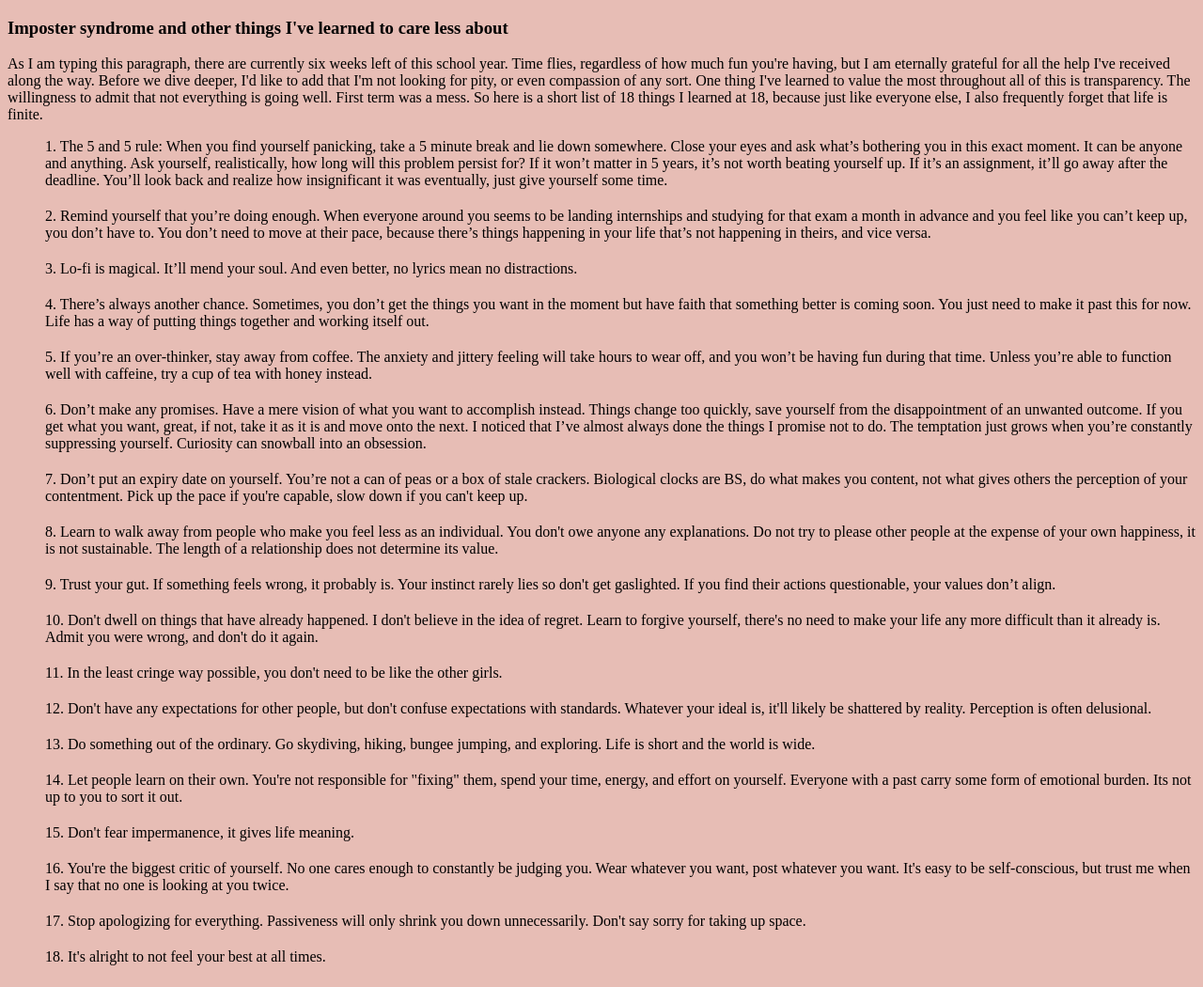
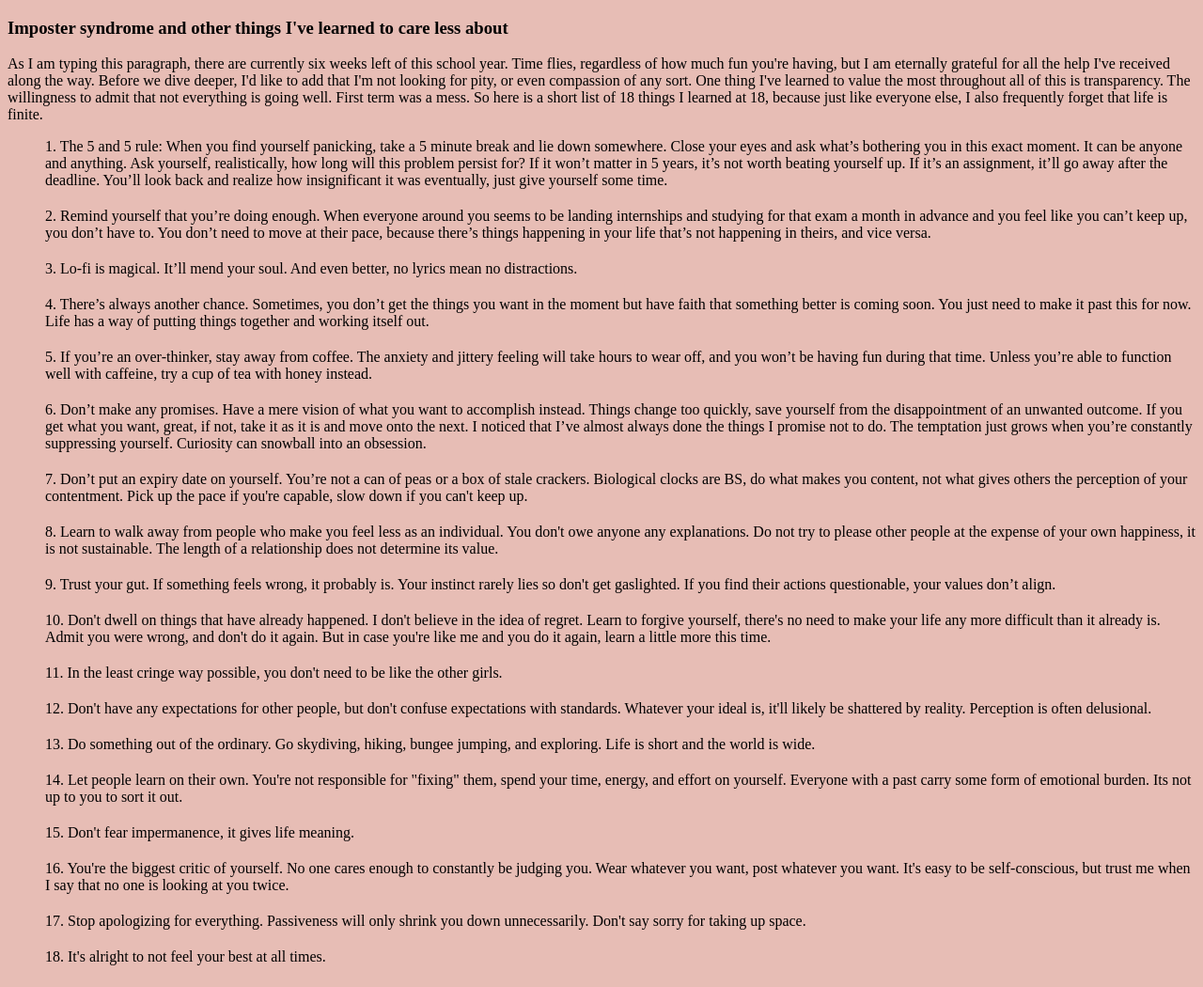
Before and after one commit to AmyyyCao/ACBlog.github.io, a plain HTML site: page Discovery.html in a window 1280 px wide. Shown: the whole page at 94% size. Drawn offline with Linux system fonts and the light colour scheme.

Commit message:
Update Discovery.html

```diff
--- a/Discovery.html
+++ b/Discovery.html
@@ -26,7 +26,7 @@
 
 	<li>9. Trust your gut. If something feels wrong, it probably is. Your instinct rarely lies so don't get gaslighted.  If you find their actions questionable, your values don’t align.</li>
 
-	<li>10. Don't dwell on things that have already happened. I don't believe in the idea of regret. Learn to forgive yourself, there's no need to make your life any more difficult than it already is. Admit you were wrong, and don't do it again.</li>
+	<li>10. Don't dwell on things that have already happened. I don't believe in the idea of regret. Learn to forgive yourself, there's no need to make your life any more difficult than it already is. Admit you were wrong, and don't do it again. But in case you're like me and you do it again, learn a little more this time.</li>
 
 	<li>11. In the least cringe way possible, you don't need to be like the other girls.</li>
 
```
